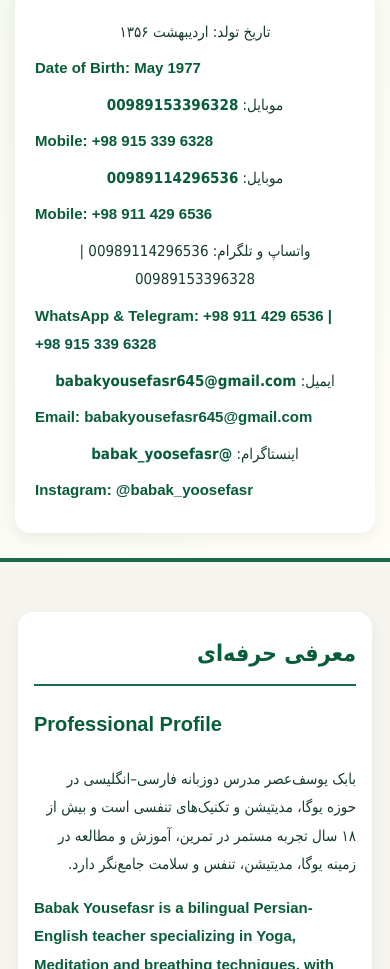
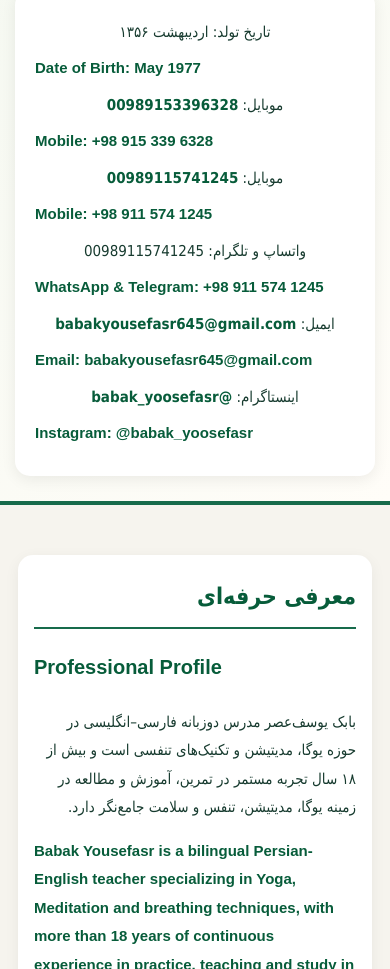
Before and after one commit to babakyousefasr645-beep/Babak-Yousefasr, a plain HTML site: page index.html in a window 390 px wide. Shown: the part 734-1703 px from the top of the page. Drawn offline with Linux system fonts and the light colour scheme.

Commit message:
Update index.html
change mobile

```diff
--- a/index.html
+++ b/index.html
@@ -719,30 +719,31 @@ a:hover {
 
 
         <p>
+
+<p>
   موبایل:
-            <a href="tel:+989114296536">
-                00989114296536
+  <a href="tel:+989115741245">
+    00989115741245
   </a>
 </p>
 
 <p class="en">
   Mobile:
-            <a href="tel:+989114296536">
-                +98 911 429 6536
+  <a href="tel:+989115741245">
+    +98 911 574 1245
   </a>
 </p>
 
-
 <p>
   واتساپ و تلگرام:
-            00989114296536 |
-            00989153396328
+  00989115741245
 </p>
 
 <p class="en">
-            WhatsApp & Telegram:
-            +98 911 429 6536 |
-            +98 915 339 6328
+  WhatsApp &amp; Telegram:
+  +98 911 574 1245
+</p>
+
         </p>
 
 
```
Lines whose indentation alone changed are shown as unchanged.
